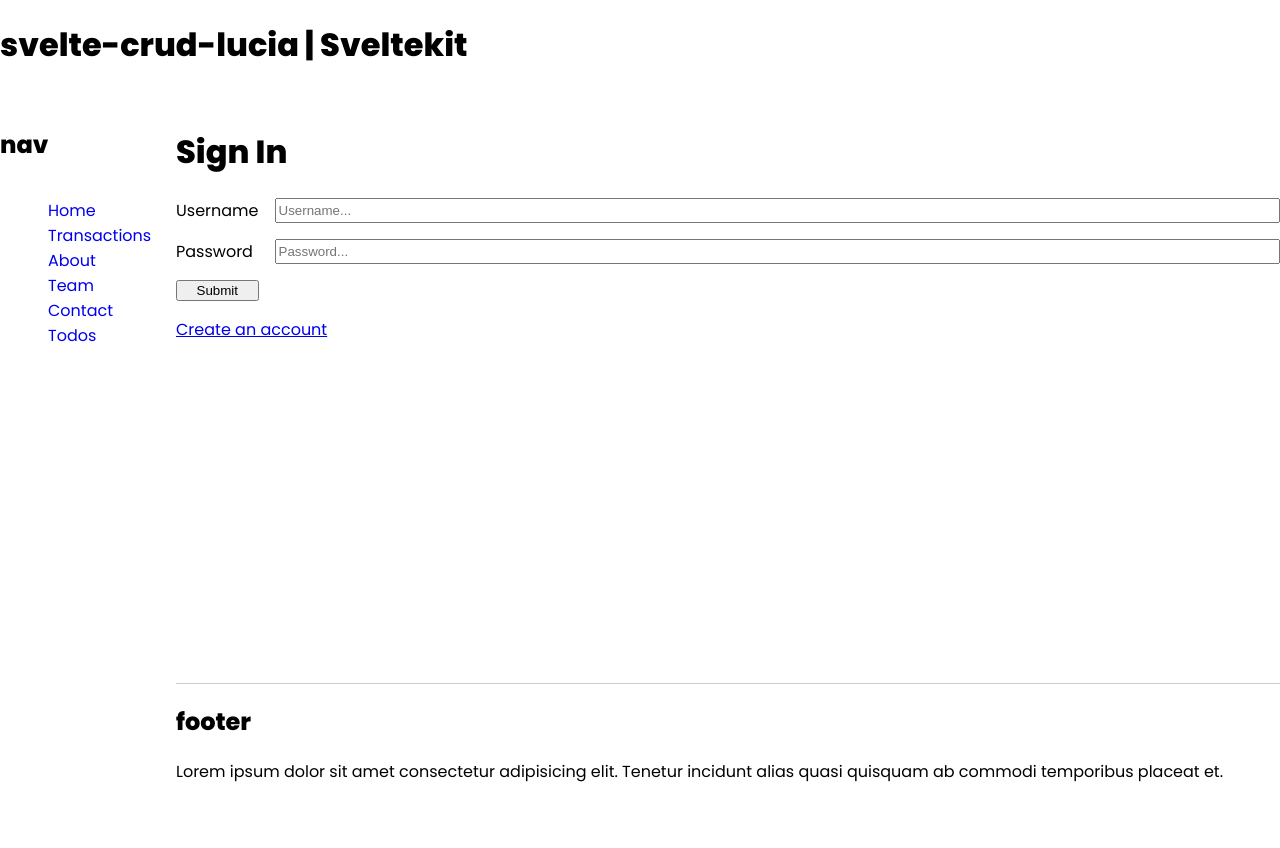
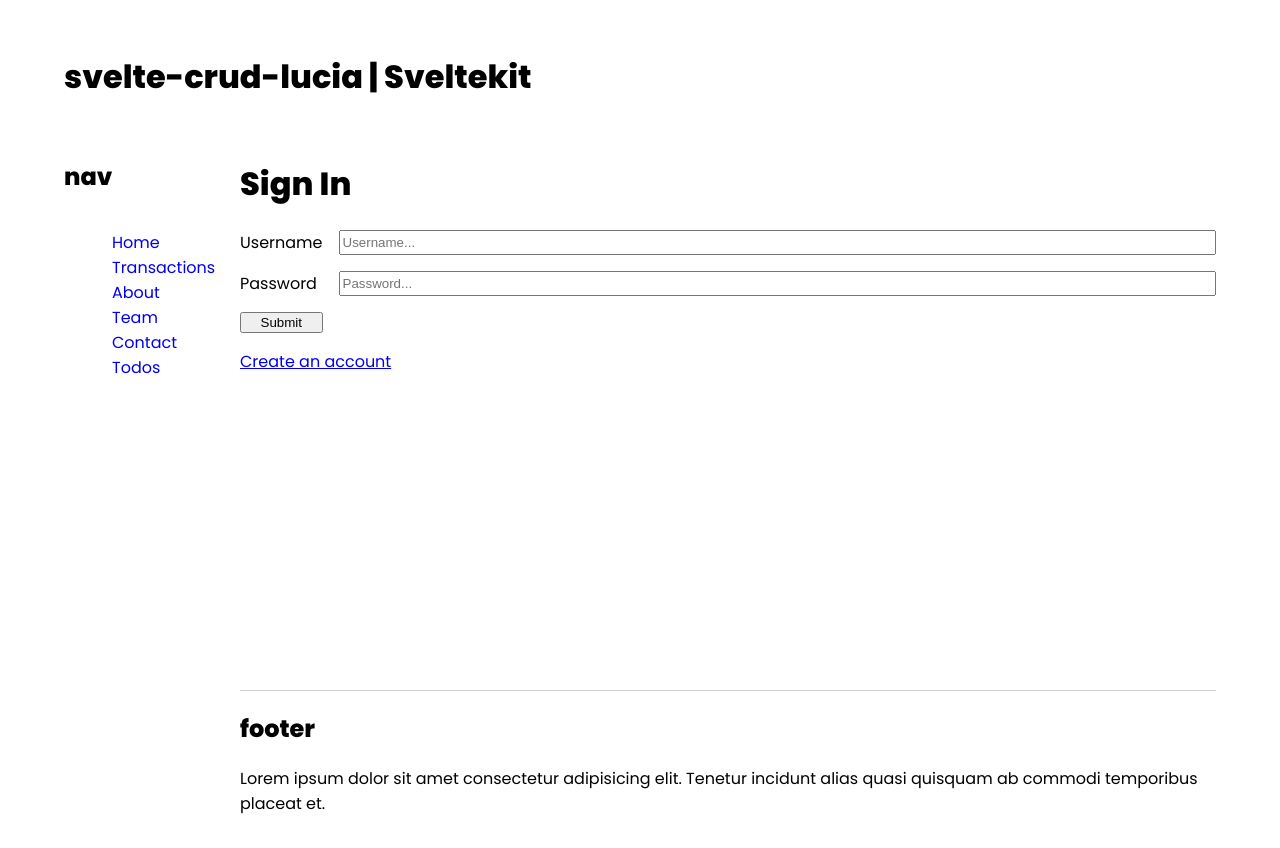
Before and after one commit to siattesting/svelte-crud-lucia, a SvelteKit app: page /login in a window 1280 px wide. Shown: the top 848 px of the page. Before the commit the page ends 800 px from the top, so only its background shows below. Built offline with nearby package versions, Linux system fonts and the light colour scheme; no server answers.

Commit message:
dynamic todo route

```diff
--- a/src/app.css
+++ b/src/app.css
@@ -6,7 +6,7 @@
 body {
   width: 90%;
   min-height: 100vh;
-  margin: 0 auto;
+  margin: 2em auto;
   font: 1em/1.3 Arial, Helvetica, sans-serif;
 }
 
--- a/src/routes/todos/create/+page.server.js
+++ b/src/routes/todos/create/+page.server.js
@@ -1,4 +1,3 @@
-import { createTodo } from '$lib/server/postgresdb';
 import prisma from '$lib/server/prisma';
 import { fail, redirect } from '@sveltejs/kit';
 
--- a/src/routes/todos/create/+page.svelte
+++ b/src/routes/todos/create/+page.svelte
@@ -19,4 +19,10 @@
 	.error {
 		color: tomato;
 	}
+
+	form {
+		display: grid;
+		width: 50%;
+		gap: 10px;
+	}
 </style>
--- a/src/styles.css
+++ b/src/styles.css
@@ -4,8 +4,9 @@
 	box-sizing: border-box;
 }
 body {
-	margin: 0 auto;
+	margin: 2em auto;
 	min-height: 100vh;
+	width: 90%;
 	font-family: 'Poppins';
 	display: grid;
 	grid-gap: 1em;
```
Also changed, not shown: src/routes/todos/+page.svelte (+16 -9 lines).
